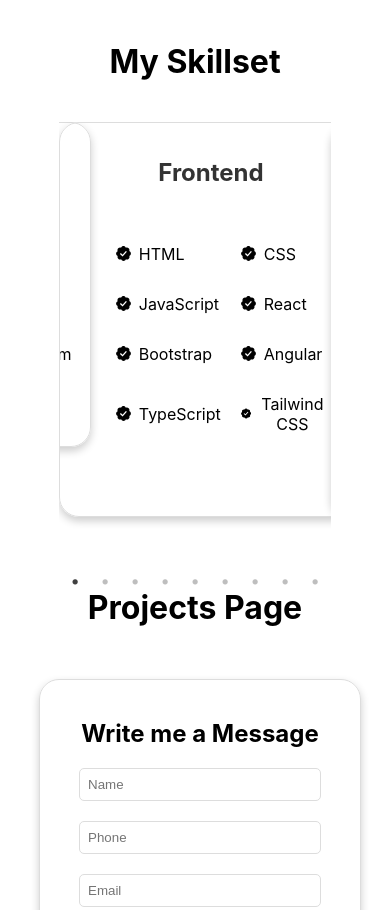
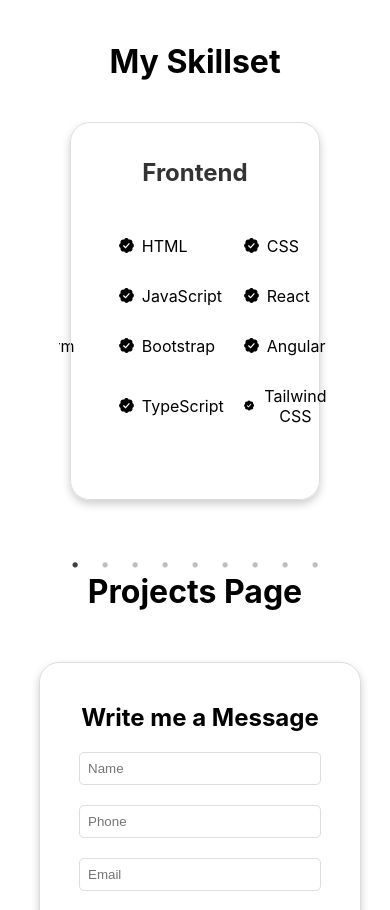
Before and after one commit to ashishbommali/My_Portfolio, a React (Create React App) app: page / in a window 390 px wide. Shown: the part 1687-2597 px from the top of the page. Built offline with nearby package versions, Linux system fonts and the light colour scheme.

Commit message:
changed card max width 80%

```diff
--- a/src/Styles/Pages/skills.css
+++ b/src/Styles/Pages/skills.css
@@ -25,9 +25,11 @@
   padding-left: 0;
 }
 
+
+
 @media (max-width: 768px) {
   .card {
-    max-width: none;
+    max-width: 80%;
     /* Allow the card to take up more space on smaller screens */
   }
 
@@ -41,7 +43,7 @@
 .card {
   width: 100%;
   /* Full width of parent (skills-container) */
-  max-width: 300px;
+  max-width: 80%;
   /* Limit max-width for responsive layout */
   border: 1px solid #ddd;
   border-radius: 20px;
```
